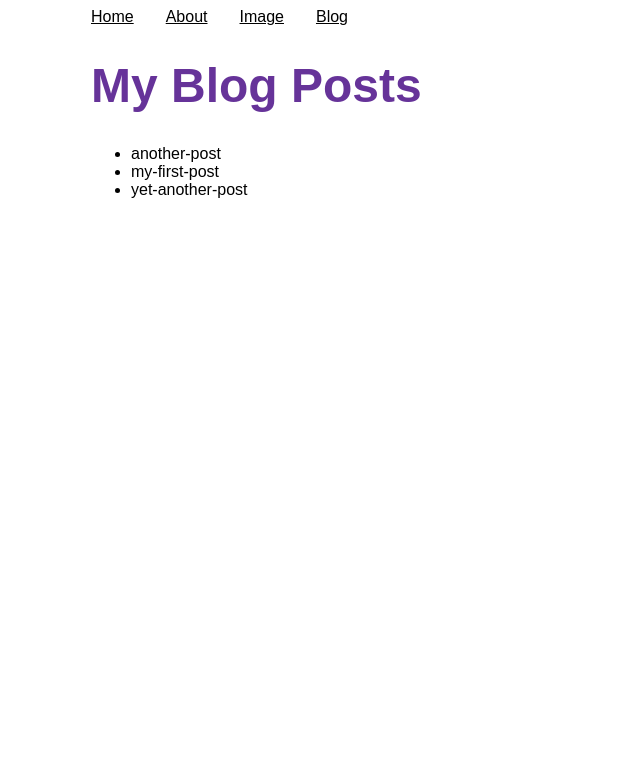
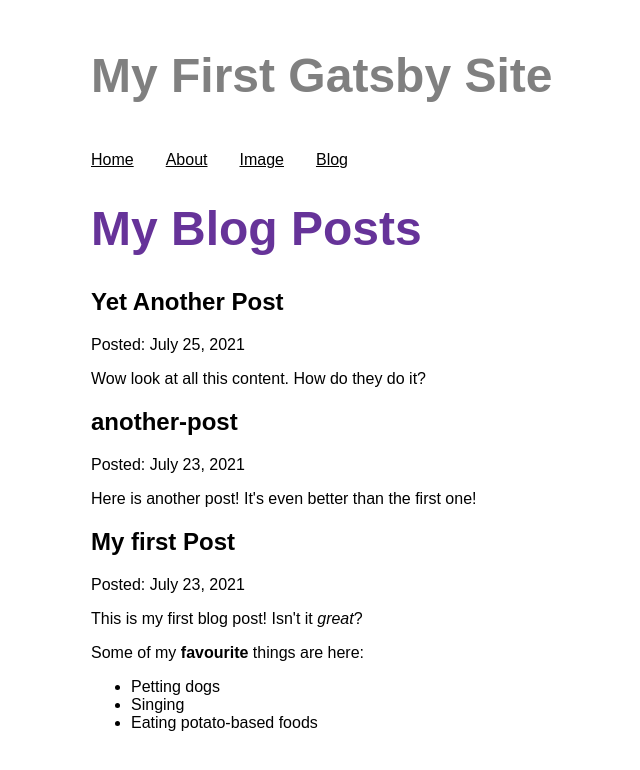
Before and after one commit to jsallstrom/my-first-gatsby-project, a Gatsby site: page /blog in a window 1280 px wide. Shown: the whole page, without its empty margins (299-939 px from the left). Built offline with nearby package versions, Linux system fonts and the light colour scheme; Gatsby itself is replaced by a stand-in of ours.

Commit message:
Finished Gatsby Tutorial Part 5

```diff
--- a/blog/another-post.mdx
+++ b/blog/another-post.mdx
@@ -0,0 +1,6 @@
+---
+title: "another-post"
+date: "2021-07-23"
+---
+
+Here is another post! It's even better than the first one!
--- a/blog/my-first-post.mdx
+++ b/blog/my-first-post.mdx
@@ -0,0 +1,12 @@
+---
+title: "My first Post"
+date: "2021-07-23"
+---
+
+This is my first blog post! Isn't it _great_?
+
+Some of my **favourite** things are here:
+
+- Petting dogs
+- Singing
+- Eating potato-based foods
--- a/blog/yet-another-post.mdx
+++ b/blog/yet-another-post.mdx
@@ -0,0 +1,6 @@
+---
+title: "Yet Another Post"
+date: "2021-07-25"
+---
+
+Wow look at all this content. How do they do it?
--- a/gatsby-config.js
+++ b/gatsby-config.js
@@ -14,5 +14,6 @@ module.exports = {
         path: `${__dirname}/blog`,
       }, // ${__dirname}/blog is where the gatsby-source-filesystem can find the blogposts .mdx files
     },
+    `gatsby-plugin-mdx`,
   ],
 };
--- a/package.json
+++ b/package.json
@@ -15,9 +15,12 @@
     "clean": "gatsby clean"
   },
   "dependencies": {
+    "@mdx-js/mdx": "^1.6.22",
+    "@mdx-js/react": "^1.6.22",
     "gatsby": "^3.10.2",
     "gatsby-plugin-gatsby-cloud": "^2.10.0",
     "gatsby-plugin-image": "^1.10.1",
+    "gatsby-plugin-mdx": "^2.11.0",
     "gatsby-plugin-sharp": "^3.10.2",
     "gatsby-source-filesystem": "^3.10.0",
     "react": "^17.0.1",
--- a/src/components/Layout/Layout.js
+++ b/src/components/Layout/Layout.js
@@ -4,6 +4,7 @@ import { Link, useStaticQuery, graphql } from "gatsby";
 
 import {
   title,
+  siteTitle,
   container,
   navLinks,
   navLinkItem,
@@ -13,20 +14,17 @@ import {
 function Layout({ pageTitle, children }) {
   const data = useStaticQuery(graphql`
     query MyQuery {
-      allFile {
-        edges {
-          node {
-            name
-          }
+      site {
+        siteMetadata {
+          title
         }
       }
     }
   `);
 
-  console.log(data);
-
   return (
     <main className={container}>
+      <h1 className={siteTitle}>{data.site.siteMetadata.title}</h1>
       <nav className={navLinks}>
         <li className={navLinkItem}>
           <Link to="/" className={navLinkText}>
--- a/src/components/Layout/Layout.module.css
+++ b/src/components/Layout/Layout.module.css
@@ -1,3 +1,10 @@
+.siteTitle {
+  font-size: 3rem;
+  color: gray;
+  font-weight: 700;
+  margin: 3rem 0;
+}
+
 .title {
   color: rebeccapurple;
   font-size: 3rem;
--- a/src/pages/blog.js
+++ b/src/pages/blog.js
@@ -1,5 +1,7 @@
 import React from "react";
 import Layout from "../components/Layout/Layout";
+
+import { MDXRenderer } from "gatsby-plugin-mdx";
 
 // Step 1: Import the graphql tag
 import { graphql } from "gatsby";
@@ -7,15 +9,19 @@ import { graphql } from "gatsby";
 /*
 The process for making a query in a page component looks slightly different from useStaticQuery: */
 
+// Use useStaticQuery for “building block” components.
+
 function BlogPage({ data }) {
   // gets the data from the graphql-query
   return (
     <Layout pageTitle="My Blog Posts">
-      <ul>
-        {data.allFile.nodes.map((node) => (
-          <li key={node.name}>{node.name}</li>
-        ))}
-      </ul>
+      {data.allMdx.nodes.map((node) => (
+        <article key={node.id}>
+          <h2>{node.frontmatter.title}</h2>
+          <p>Posted: {node.frontmatter.date}</p>
+          <MDXRenderer>{node.body}</MDXRenderer>
+        </article>
+      ))}
     </Layout>
   );
 }
@@ -23,9 +29,14 @@ function BlogPage({ data }) {
 // Step 2: Export a page query
 export const query = graphql`
   query {
-    allFile {
+    allMdx(sort: { fields: frontmatter___date, order: DESC }) {
       nodes {
-        name
+        frontmatter {
+          date(formatString: "MMMM D, YYYY")
+          title
+        }
+        id
+        body
       }
     }
   }
```
Also changed, not shown: 1 other file.
